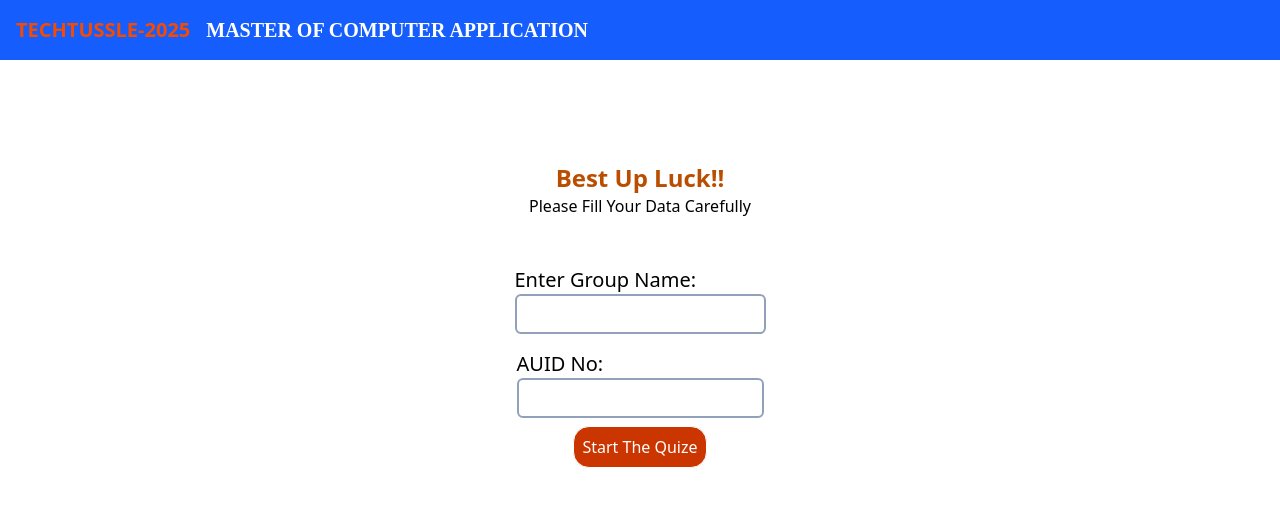
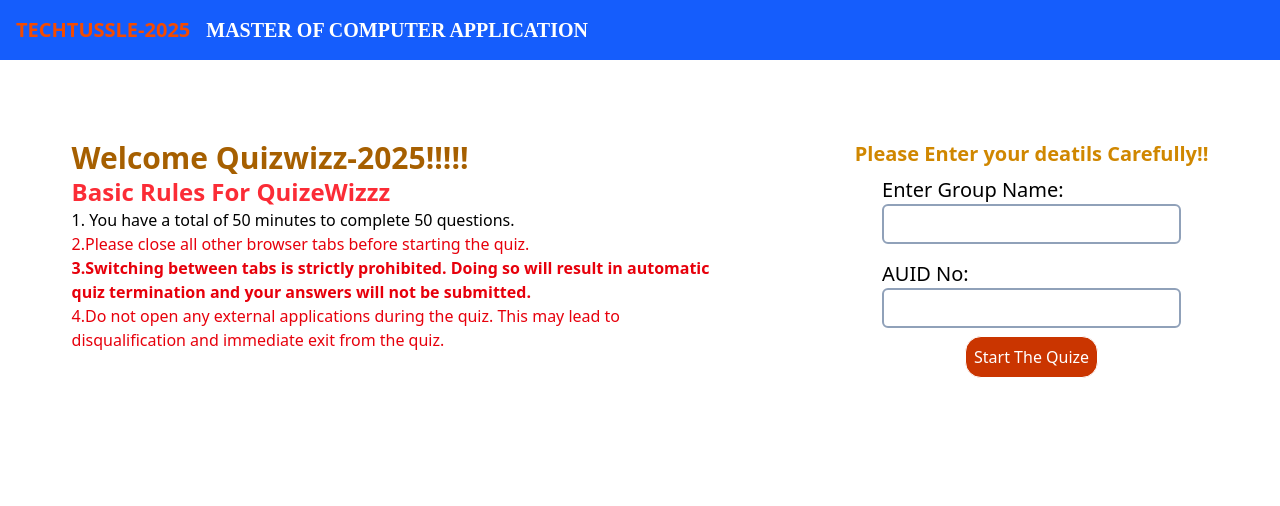
Before and after one commit to maheshkhatri2058/SigmaQuizeHost, a React (Vite) app: page /login in a window 1280 px wide. Shown: the top 506 px of the page. Built offline with nearby package versions, Linux system fonts and the light colour scheme.

Commit message:
new files added

```diff
--- a/src/UI/Landingpage.jsx
+++ b/src/UI/Landingpage.jsx
@@ -6,9 +6,9 @@ const Landingpage = () => {
     <>
     <Navbar/>
         <section className="bg-[url('/bg.jpg')] bg-cover bg-center h-screen p-4 flex flex-col justify-center align-middle items-center gap-2">
-        <h2 className='text-center align-middle text-white text-3xl  font-semibold'>Welcome to <span className='text-orange-600 font-semibold'> TECHTUSSLE </span>2025 Host By MCA Departement</h2>
+        <h2 className='text-center align-middle text-white text-3xl  font-semibold'>Welcome to <span className='text-orange-600 font-semibold'> TECHTUSSLE </span>-25<br></br> Host By MCA Departement</h2>
         <p className='text-[14px] text-white font-[cursive]'>
-        Welcome to QuizWhiz – a thrilling quiz competition hosted as part of AVISHKARAM at Acharya Institute of Technology, Bangalore.
+         QuizWhiz – a thrilling quiz competition hosted as part of AVISHKARAM at Acharya Institute of Technology, Bangalore.
 
         </p>
 
--- a/src/UI/Login.jsx
+++ b/src/UI/Login.jsx
@@ -25,31 +25,57 @@ const Login = () => {
   return (
     <div>
     <Navbar/>
-    <section className='flex flex-col justify-center align-middle p-10 h-[550px] '>
-    <div className='flex flex-col justify-center align-middle items-center'>
-        <h2 className='text-2xl font-semibold text-amber-700'>Best Up Luck!!</h2>
-        <p>Please Fill Your Data Carefully</p>
+    <section className='flex justify-around align-middle py-20 h-[550px] '>
+    <div className='w-[50%]'>
+
+      <h2 className='text-3xl font-bold text-yellow-700'> Welcome Quizwizz-2025!!!!!</h2>
+      <p className='text-2xl font-semibold text-red-500'>
+      Basic Rules For QuizeWizzz
+      </p>
+     <h2>1. You have a total of 50 minutes to complete 50 questions.</h2>
+     <h2 className='text-red-600'>
+2.Please close all other browser tabs before starting the quiz.
+
+     </h2>
+     <h2 className='text-red-600 font-semibold'>
+3.Switching between tabs is strictly prohibited. Doing so will result in automatic quiz termination and your answers will not be submitted.
+
+     </h2>
+     <h2 className='text-red-600'>
+4.Do not open any external applications during the quiz. This may lead to disqualification and immediate exit from the quiz.
+
+     </h2>
+
+
+
+
     </div>
-        <form className='flex flex-col justify-center align-middle items-center p-10' onSubmit={getinfo}>
+    <div>
+    <h2 className='text-[cursive] text-yellow-600 text-xl font-semibold'>Please Enter your deatils Carefully!!</h2>
+     <form className='flex flex-col justify-center align-middle items-center' onSubmit={getinfo}>
 
             <div className='p-2'>
             <label className='text-xl font-extralight '>Enter Group Name:</label><br></br>
             <input
             type="text" name="username"
             onChange={(e) => setUsername(e.target.value)}
-            required className='border-2  border-slate-400 border-solid rounded-md p-1.5 px-2'   />
+            required className='border-2  border-slate-400 border-solid rounded-md p-1.5 px-8'   />
             </div>
             <div className='p-2'>
             <label  className='text-xl font-extralight'>AUID No:</label><br></br>
             <input type="text" name="auid"
             onChange={(e) => setAUID(e.target.value)}
-             required  className='border-2  border-slate-400 border-solid rounded-md p-1.5'/>
+             required  className='border-2  border-slate-400 border-solid rounded-md p-1.5 px-8'/>
             <br />
             </div>
             <button type="submit"  className='border-[1px] rounded-2xl border-solid border-white bg-orange-700 p-2 text-white'>
             Start The Quize
             </button>
         </form>
+
+    </div>
+
+
     </section>
 
     </div>
```
